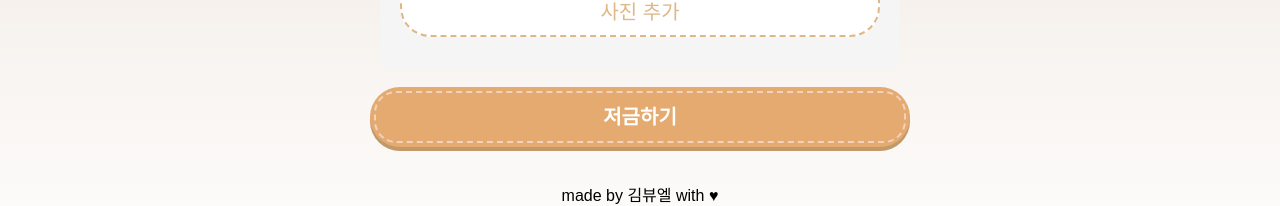
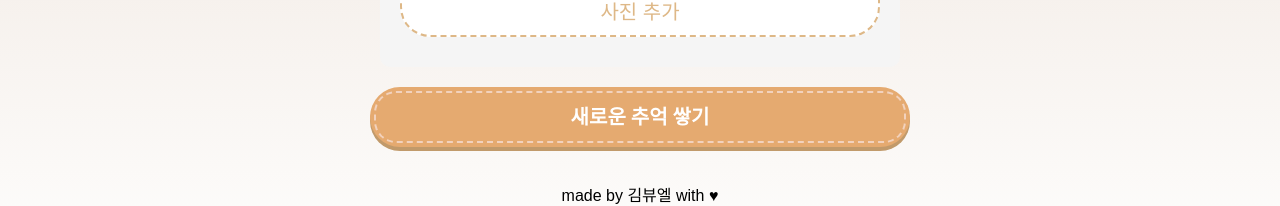
Before and after one commit to happy-piggy-bank/happy-piggy-bank-web-old, a React (Create React App) app: page /create in a window 1280 px wide. Shown: the part 711-917 px from the top of the page. Built offline with nearby package versions, Linux system fonts and the light colour scheme; a web font is replaced by a local one.

Commit message:
버튼 텍스트 수정

```diff
--- a/src/components/bank/createBankScreen.jsx
+++ b/src/components/bank/createBankScreen.jsx
@@ -41,7 +41,7 @@ const CreateBankScreen = () => {
                         </button>
                     </div>
                 </div>
-                <PrimaryButton buttonText={"저금하기"} onClick={() => {}}/>
+                <PrimaryButton buttonText={"새로운 추억 쌓기"} onClick={() => {}}/>
             </div>
             <MainFooter/>
         </div>
--- a/src/components/bank/noBankList.jsx
+++ b/src/components/bank/noBankList.jsx
@@ -1,4 +1,5 @@
 import { React } from 'react';
+import { useNavigate } from "react-router-dom";
 
 import PrimaryButton from '../common/primaryButton';
 
@@ -6,6 +7,8 @@ import noBankListImg from '../../images/no_bank_data.png';
 import '../../css/bank/noBankList.css';
 
 const NoBankList = () => {
+    const navigate = useNavigate();
+
     return (
         <div className='noBankListComponentContainer'>
             <div className='noBankListBodyArea'>
@@ -15,7 +18,7 @@ const NoBankList = () => {
                     <p>아직 우리에게 쌓인 추억이 없어요 :(</p>
                     <p>&nbsp;</p>
                 </div>
-                <PrimaryButton buttonText={"새로운 추억 쌓기"} onClick={() => {}}/>
+                <PrimaryButton buttonText={"새로운 추억 쌓기"} onClick={() => navigate('/create')}/>
             </div>
         </div>
     )
```
